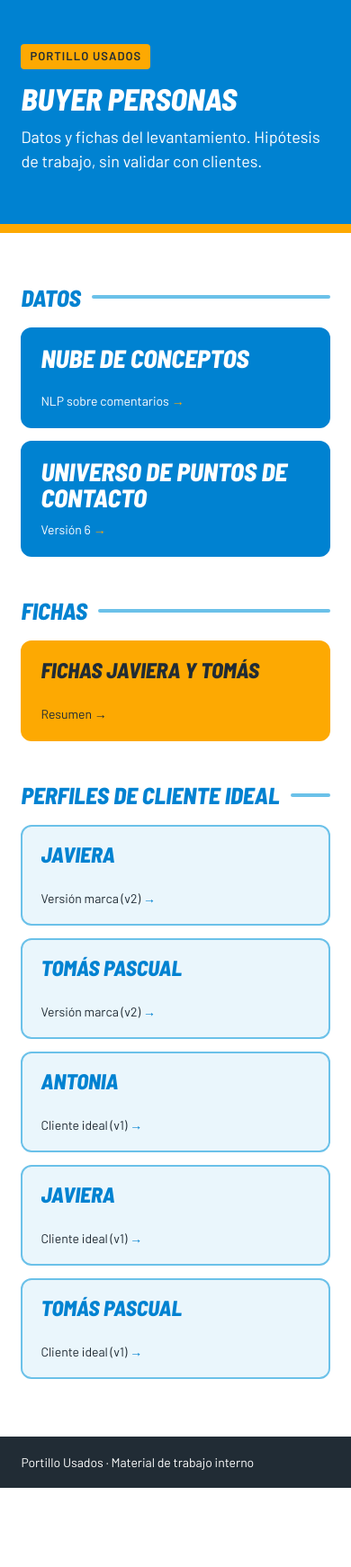
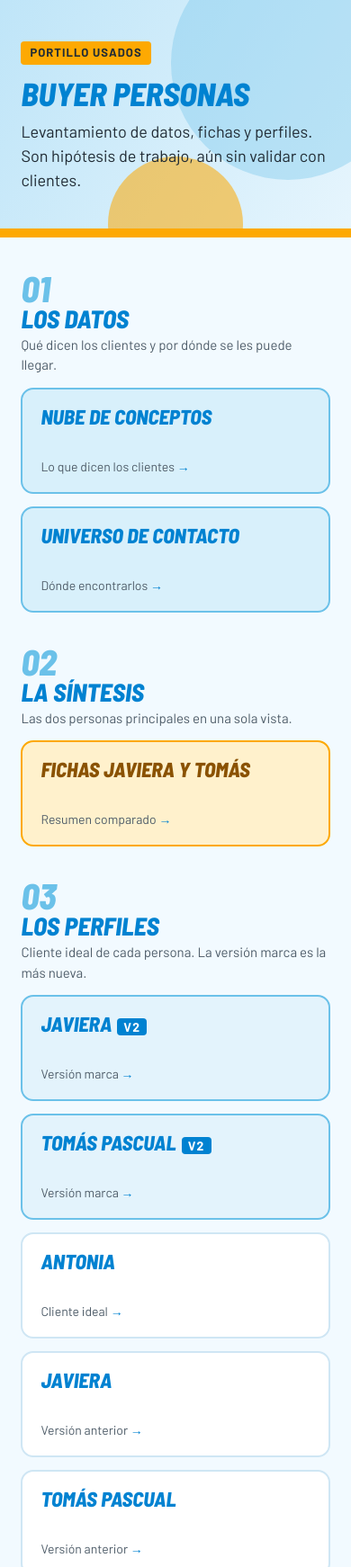
Before and after one commit to ClicarUsados/portillo-personas, a plain HTML site: page index.html in a window 390 px wide. Shown: the top 1742 px of the page at 90% size. Before the commit the page ends 1654 px from the top, so only its background shows below. Drawn offline with Linux system fonts and the light colour scheme.

Commit message:
Estilo claro Portillo: índice, nube y universo de contacto

```diff
--- a/index.html
+++ b/index.html
@@ -1,53 +1,56 @@
 <!DOCTYPE html>
 <html lang="es-CL"><head><meta charset="utf-8"><meta name="viewport" content="width=device-width,initial-scale=1">
 <title>Portillo Usados · Buyer personas</title>
-<link href="https://fonts.googleapis.com/css2?family=Barlow+Semi+Condensed:ital,wght@1,600;1,700;1,800&family=Barlow:wght@400;500;600&display=swap" rel="stylesheet">
+<link href="https://fonts.googleapis.com/css2?family=Barlow+Semi+Condensed:ital,wght@1,700;1,800&family=Barlow:wght@400;500;600;700&display=swap" rel="stylesheet">
 <style>
-:root{--azul:#0082d1;--celeste:#6bc1e9;--amarillo:#fda902;--oscuro:#212c35;--claro:#eaf6fc}
+:root{--azul:#0082d1;--celeste:#6bc1e9;--amarillo:#fda902;--ink:#212c35;--bg:#f2faff;--claro:#e3f3fc;--line:#cfe6f4}
 *{box-sizing:border-box;margin:0}
-body{background:#fff;color:var(--oscuro);font:17px/1.5 Barlow,Arial,sans-serif}
-header{background:var(--azul);color:#fff;padding:48px 6vw 56px;border-bottom:10px solid var(--amarillo)}
+body{background:var(--bg);color:var(--ink);font:17px/1.5 Barlow,Arial,sans-serif}
 h1,h2,.t{font-family:'Barlow Semi Condensed',Arial,sans-serif;font-style:italic;font-weight:800;text-transform:uppercase}
-h1{font-size:clamp(34px,6vw,60px);line-height:1}
-header p{margin-top:12px;font-size:18px;color:#fff;max-width:620px}
-header .tag{display:inline-block;background:var(--amarillo);color:var(--oscuro);font-weight:600;font-size:13px;letter-spacing:.08em;text-transform:uppercase;padding:4px 10px;border-radius:4px;margin-bottom:16px}
-main{max-width:980px;margin:0 auto;padding:12px 6vw 64px}
-h2{font-size:26px;color:var(--azul);margin:40px 0 14px;display:flex;align-items:center;gap:12px}
-h2::after{content:"";flex:1;height:4px;background:var(--celeste);border-radius:2px}
-.grid{display:grid;grid-template-columns:repeat(auto-fit,minmax(260px,1fr));gap:14px}
-a.card{display:flex;flex-direction:column;justify-content:space-between;min-height:112px;padding:18px 20px;border-radius:12px;text-decoration:none;background:var(--claro);color:var(--oscuro);border:2px solid var(--celeste);transition:transform .15s}
-a.card:hover{transform:translateY(-3px);border-color:var(--azul)}
-a.card .t{font-size:24px;line-height:1.05;color:var(--azul)}
-a.card span{font-size:14px;margin-top:10px;color:var(--oscuro)}
+header{background:linear-gradient(120deg,#bfe5f8,#e6f5fd);padding:44px 6vw 40px;border-bottom:10px solid var(--amarillo);position:relative;overflow:hidden}
+header::after{content:"";position:absolute;right:-60px;top:-60px;width:260px;height:260px;border-radius:50%;background:var(--celeste);opacity:.35}
+header::before{content:"";position:absolute;right:120px;bottom:-70px;width:150px;height:150px;border-radius:50%;background:var(--amarillo);opacity:.55}
+header .in{position:relative;z-index:1;max-width:1040px;margin:0 auto}
+.tag{display:inline-block;background:var(--amarillo);font-weight:700;font-size:13px;letter-spacing:.08em;text-transform:uppercase;padding:3px 10px;border-radius:4px;margin-bottom:14px}
+h1{font-size:clamp(36px,6.5vw,68px);line-height:.98;color:var(--azul)}
+header p{margin-top:12px;font-size:18px;max-width:560px}
+main{max-width:1040px;margin:0 auto;padding:36px 6vw 64px}
+.paso{display:grid;grid-template-columns:64px 1fr;gap:18px;margin-bottom:34px}
+.num{font:800 italic 56px/1 'Barlow Semi Condensed',Arial,sans-serif;color:var(--celeste)}
+.paso h2{font-size:28px;color:var(--azul);line-height:1}
+.paso .sub{color:#4f5d69;font-size:15px;margin:4px 0 14px}
+.grid{display:grid;grid-template-columns:repeat(auto-fit,minmax(250px,1fr));gap:14px}
+a.card{display:flex;flex-direction:column;justify-content:space-between;min-height:118px;padding:18px 20px;border-radius:14px;text-decoration:none;color:var(--ink);background:#fff;border:2px solid var(--line);transition:.15s}
+a.card:hover{transform:translateY(-3px);border-color:var(--azul);box-shadow:0 8px 20px rgba(0,130,209,.15)}
+a.card .t{font-size:23px;line-height:1.05;color:var(--azul)}
+a.card span{font-size:14px;margin-top:10px;color:#4f5d69}
 a.card span::after{content:" →";font-weight:700;color:var(--azul)}
-a.datos{background:var(--azul);border-color:var(--azul);color:#fff}
-a.datos .t{color:#fff;font-size:28px}
-a.datos span{color:#fff}a.datos span::after{color:var(--amarillo)}
-a.datos:hover{background:var(--oscuro);border-color:var(--oscuro)}
-a.ficha{background:var(--amarillo);border-color:var(--amarillo)}
-a.ficha .t{color:var(--oscuro)}a.ficha span::after{color:var(--oscuro)}
-a.ficha:hover{border-color:var(--oscuro)}
-footer{background:var(--oscuro);color:#fff;padding:18px 6vw;font-size:14px}
+.d a.card{background:#d8f0fb;border-color:var(--celeste)}
+.f a.card{background:#fff1cc;border-color:var(--amarillo)}
+.f a.card .t{color:#8a5200}
+.p a.card{background:#fff}
+.p a.card.nuevo{background:#e3f3fc;border-color:var(--celeste)}
+a.card span.badge{color:#fff;margin-top:0}a.card span.badge::after{content:""}.badge{display:inline-block;font:700 11px Barlow,sans-serif;letter-spacing:.08em;text-transform:uppercase;background:var(--azul);color:#fff;border-radius:4px;padding:1px 7px;margin-left:6px;vertical-align:middle;font-style:normal}
+footer{background:var(--ink);color:#fff;padding:18px 6vw;font-size:14px}
+@media(max-width:560px){.paso{grid-template-columns:1fr;gap:0}.num{font-size:40px}}
 </style></head><body>
-<header><div class="tag">Portillo Usados</div><h1>Buyer personas</h1><p>Datos y fichas del levantamiento. Hipótesis de trabajo, sin validar con clientes.</p></header>
+<header><div class="in"><div class="tag">Portillo Usados</div><h1>Buyer personas</h1><p>Levantamiento de datos, fichas y perfiles. Son hipótesis de trabajo, aún sin validar con clientes.</p></div></header>
 <main>
-<h2>Datos</h2>
+<section class="paso d"><div class="num">01</div><div><h2>Los datos</h2><p class="sub">Qué dicen los clientes y por dónde se les puede llegar.</p>
 <div class="grid">
-<a class="card datos" href="research/v5_nube/NUBE_CONCEPTOS.html"><div class="t">Nube de conceptos</div><span>NLP sobre comentarios</span></a>
-<a class="card datos" href="research/v6_contacto/UNIVERSO_CONTACTO.html"><div class="t">Universo de puntos de contacto</div><span>Versión 6</span></a>
-</div>
-<h2>Fichas</h2>
+<a class="card" href="research/v5_nube/NUBE_CONCEPTOS.html"><div class="t">Nube de conceptos</div><span>Lo que dicen los clientes</span></a>
+<a class="card" href="research/v6_contacto/UNIVERSO_CONTACTO.html"><div class="t">Universo de contacto</div><span>Dónde encontrarlos</span></a>
+</div></div></section>
+<section class="paso f"><div class="num">02</div><div><h2>La síntesis</h2><p class="sub">Las dos personas principales en una sola vista.</p>
+<div class="grid"><a class="card" href="entregables/FICHAS_JAVIERA_TOMAS.html"><div class="t">Fichas Javiera y Tomás</div><span>Resumen comparado</span></a></div></div></section>
+<section class="paso p"><div class="num">03</div><div><h2>Los perfiles</h2><p class="sub">Cliente ideal de cada persona. La versión marca es la más nueva.</p>
 <div class="grid">
-<a class="card ficha" href="entregables/FICHAS_JAVIERA_TOMAS.html"><div class="t">Fichas Javiera y Tomás</div><span>Resumen</span></a>
-</div>
-<h2>Perfiles de cliente ideal</h2>
-<div class="grid">
-<a class="card" href="entregables/cliente_ideal/PERFIL_JAVIERA_v2_marca.html"><div class="t">Javiera</div><span>Versión marca (v2)</span></a>
-<a class="card" href="entregables/cliente_ideal/PERFIL_TOMAS_PASCUAL_v2_marca.html"><div class="t">Tomás Pascual</div><span>Versión marca (v2)</span></a>
-<a class="card" href="entregables/cliente_ideal/PERFIL_ANTONIA_cliente_ideal.html"><div class="t">Antonia</div><span>Cliente ideal (v1)</span></a>
-<a class="card" href="entregables/cliente_ideal/PERFIL_JAVIERA_cliente_ideal.html"><div class="t">Javiera</div><span>Cliente ideal (v1)</span></a>
-<a class="card" href="entregables/cliente_ideal/PERFIL_TOMAS_PASCUAL_cliente_ideal.html"><div class="t">Tomás Pascual</div><span>Cliente ideal (v1)</span></a>
-</div>
+<a class="card nuevo" href="entregables/cliente_ideal/PERFIL_JAVIERA_v2_marca.html"><div class="t">Javiera<span class="badge">v2</span></div><span>Versión marca</span></a>
+<a class="card nuevo" href="entregables/cliente_ideal/PERFIL_TOMAS_PASCUAL_v2_marca.html"><div class="t">Tomás Pascual<span class="badge">v2</span></div><span>Versión marca</span></a>
+<a class="card" href="entregables/cliente_ideal/PERFIL_ANTONIA_cliente_ideal.html"><div class="t">Antonia</div><span>Cliente ideal</span></a>
+<a class="card" href="entregables/cliente_ideal/PERFIL_JAVIERA_cliente_ideal.html"><div class="t">Javiera</div><span>Versión anterior</span></a>
+<a class="card" href="entregables/cliente_ideal/PERFIL_TOMAS_PASCUAL_cliente_ideal.html"><div class="t">Tomás Pascual</div><span>Versión anterior</span></a>
+</div></div></section>
 </main>
 <footer>Portillo Usados · Material de trabajo interno</footer>
 </body></html>
```
Also changed, not shown: research/v5_nube/NUBE_CONCEPTOS.html (+42 -18 lines), research/v6_contacto/UNIVERSO_CONTACTO.html (+39 -17 lines).
